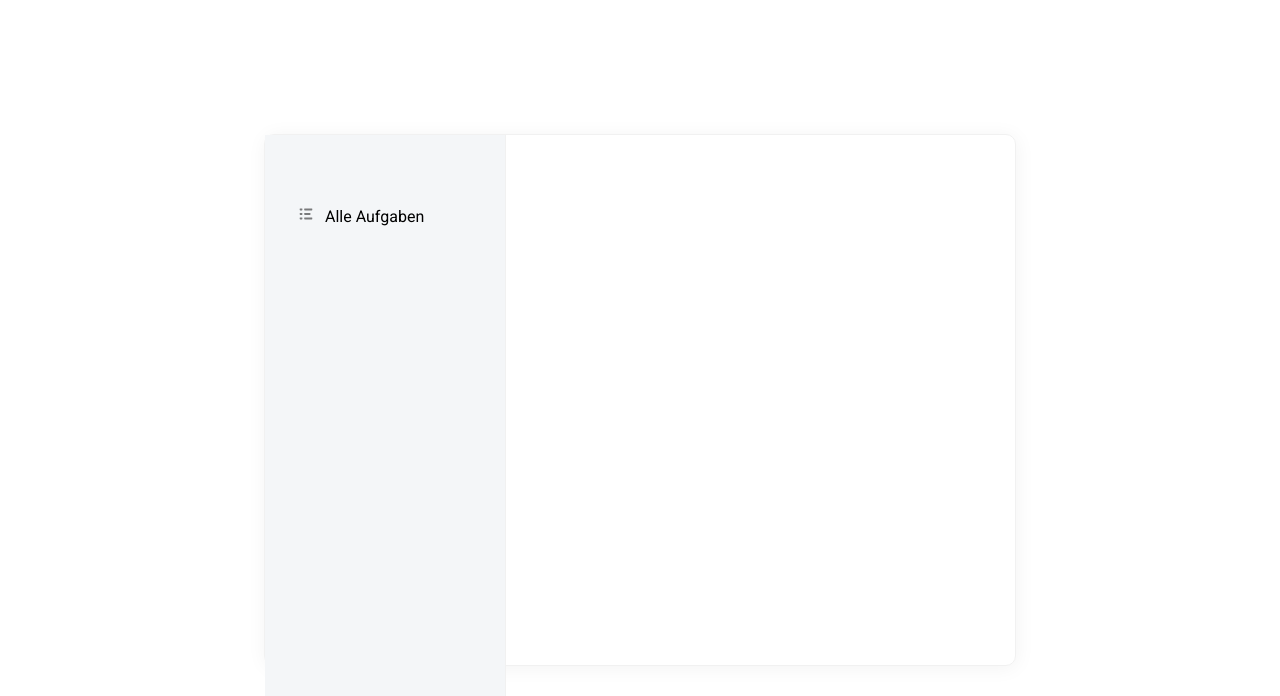
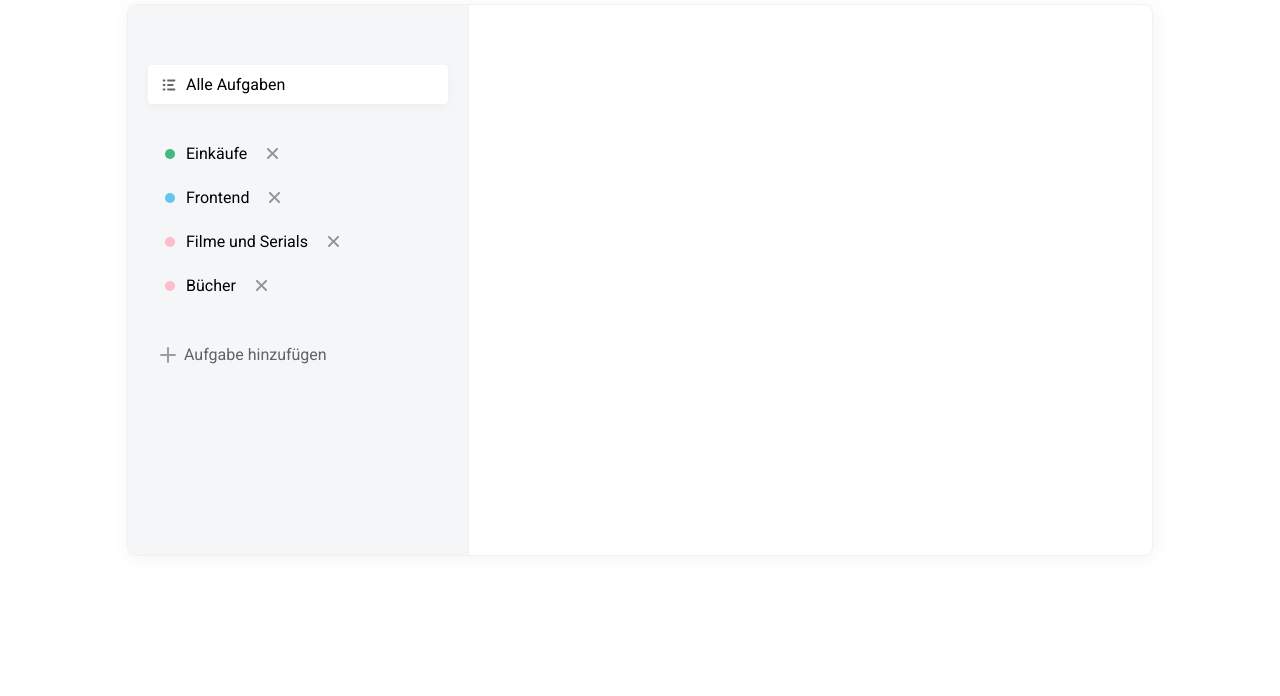
Before and after one commit to devlab22/react-todo, a React (Create React App) app: page / in a window 1280 px wide. Shown: the top 696 px of the page. Built offline with nearby package versions, Linux system fonts and the light colour scheme.

Commit message:
lesson 1

```diff
--- a/package.json
+++ b/package.json
@@ -6,6 +6,7 @@
     "@testing-library/jest-dom": "^5.16.4",
     "@testing-library/react": "^13.3.0",
     "@testing-library/user-event": "^13.5.0",
+    "classnames": "^2.3.1",
     "node-sass": "^7.0.1",
     "react": "^18.2.0",
     "react-dom": "^18.2.0",
--- a/src/App.js
+++ b/src/App.js
@@ -1,13 +1,48 @@
 import React from 'react';
-import List from './components/List'
+
+import Sidebar from './components/Sidebar';
+import listSvg from '../src/assets/img/list.svg';
+import plusSvg from '../src/assets/img/add.svg';
 
 
 function App() {
+
+  const tasks = [
+    {
+      icon: listSvg,
+      name: "Alle Aufgaben",
+      clsname: "active mb30"
+    },
+    {
+      color: "green",
+      name: "Einkäufe",
+      removable: true
+    },
+    {
+      color: "blue",
+      name: "Frontend",
+      removable: true
+    },
+    {
+      color: "pink",
+      name: "Filme und Serials",
+      removable: true
+    },
+    {
+      color: "pink",
+      name: "Bücher",
+      removable: true
+    },
+    {
+      icon: plusSvg,
+      name: "Aufgabe hinzufügen",
+      clsname: "add"
+    }
+  ];
+
   return (
     <div className="todo">
-      <div className='todo__sidebar'>
-       <List />
-      </div>
+      <Sidebar key={1} items={tasks} />
       <div className='todo__tasks'></div>
     </div>
   );
--- a/src/components/List/index.jsx
+++ b/src/components/List/index.jsx
@@ -1,14 +1,16 @@
 import React from "react";
 import listSvg from '../../assets/img/list.svg'
 
-function List() {
+import styles from './List.module.scss'
+
+function List({items=[], label=''}) {
     return (
-        <ul className='todo__list'>
+        <ul className={styles.todo__list}>
             <li>
                 <i>
                     <img src={listSvg} alt='list item' ></img>
                 </i>
-                <span>Alle Aufgaben</span>
+                <span>{label}</span>
             </li>
         </ul>
     )
--- /dev/null
+++ b/src/components/Sidebar/Sidebar.scss
@@ -0,0 +1,79 @@
+.sidebar {
+  background-color: #f4f6f8;
+  width: 300px;
+  height: calc(100% - 120px);
+  border-right: 1px solid #f1f1f1;
+  padding: 60px 20px;
+
+  .list {
+
+    .mb30 {
+      margin-bottom: 30px;
+    }
+
+    li {
+      display: flex;
+      align-items: center;
+      cursor: pointer;
+      padding: 10px 12px;
+      margin-bottom: 5px;
+
+      &.active {
+        background: #ffffff;
+        box-shadow: 0 3px 10px rgba(0, 0, 0, 0.04);
+        border-radius: 4px;
+      }
+
+      &.removable {
+        margin-left: 100px;
+        opacity: 0.5;
+      }
+
+      i {
+        display: inline-flex;
+        margin-right: 8px;
+
+        img {
+          opacity: 0.6;
+        }
+      }
+
+      .badge {
+        width: 10px;
+        height: 10px;
+        border-radius: 30px;
+        position: relative;
+        left: 5px;
+
+        &-green {
+          background-color: #42B883;
+        }
+
+        &-blue {
+          background-color: #64C4ED;
+        }
+
+        &-pink {
+          background-color: #ffbbcc;
+        }
+      }
+    }
+  }
+
+  .removable {
+    margin-left: 20px;
+    opacity: 0.4;
+
+  }
+
+  .add {
+    margin-top: 30px;
+    opacity: 0.6;
+
+    &:hover {
+      opacity: 1;
+    }
+
+  }
+
+}
--- /dev/null
+++ b/src/components/Sidebar/index.jsx
@@ -0,0 +1,34 @@
+import React from "react";
+
+import removeIcon from '../../assets/img/remove.svg';
+
+import './Sidebar.scss'
+
+function Sidebar({ items = [] }) {
+
+    return (
+        <div className="sidebar">
+            <ul className="list">
+              {
+                items.map((item, index) =>  (
+                <li key={index} className={item.clsname}>
+                    <i>
+                    { item.icon ? (
+                        <img src={item.icon} alt="icon" ></img>) : (
+                        <i className={`badge badge-${item.color}`}></i>
+                        ) }
+                    </i>
+                    <span>{item.name}</span>
+
+                   {
+                    item.removable && <img className="removable" src={removeIcon} alt="remove" ></img>
+                   }
+                </li>
+                ))
+              }
+            </ul>
+        </div>
+    )
+}
+
+export default Sidebar;
--- a/src/index.scss
+++ b/src/index.scss
@@ -11,49 +11,19 @@ body {
   list-style: none;
   outline: 0;
   font-size: 16px;
+
 }
 
 .todo {
   position: absolute;
   left: 50%;
-  top: 50%;
-  width: 750px;
-  height: 530px;
+  top: 35%;
+  width: 80%;
+  height: 550px;
   transform: translate(-50%, -50%);
   box-shadow: 1px 2px 20px #f3f3f3;
   border-radius: 10px;
   border: 1px solid #f1f1f1;
   font-size: 14px;
 
-  &__sidebar {
-    background-color: #f4f6f8;
-    width: 200px;
-    height: 100%;
-    border-right: 1px solid #f1f1f1;
-    padding: 60px 20px;
-  }
-
-  &__list {
-    li {
-      display: flex;
-      align-items: center;
-      cursor: pointer;
-      padding: 10px 12px;
-      margin-bottom: 5px;
-
-      &.active {
-        background: #ffffff;
-        box-shadow: 0 3px 10px rgba(0, 0, 0, 0.04);
-        border-radius: 4px;
-      }
-
-      i {
-        margin-right: 10px;
-
-        img {
-          opacity: 0.5;
-        }
-      }
-    }
-  }
 }
```
Also changed, not shown: src/components/List/List.module.scss (+24 -0 lines), 1 other file (tests, documents, lock files or other folders).
